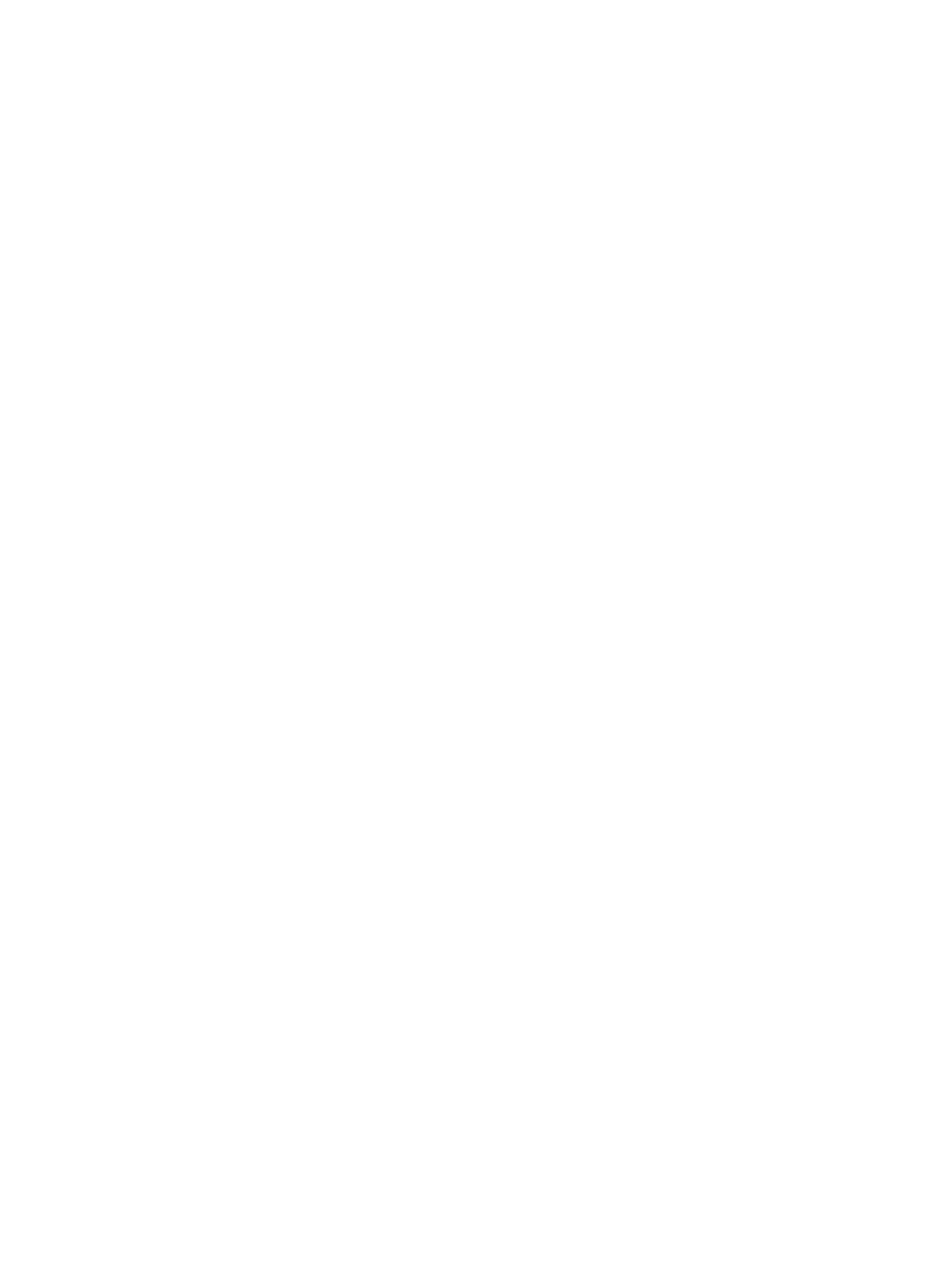
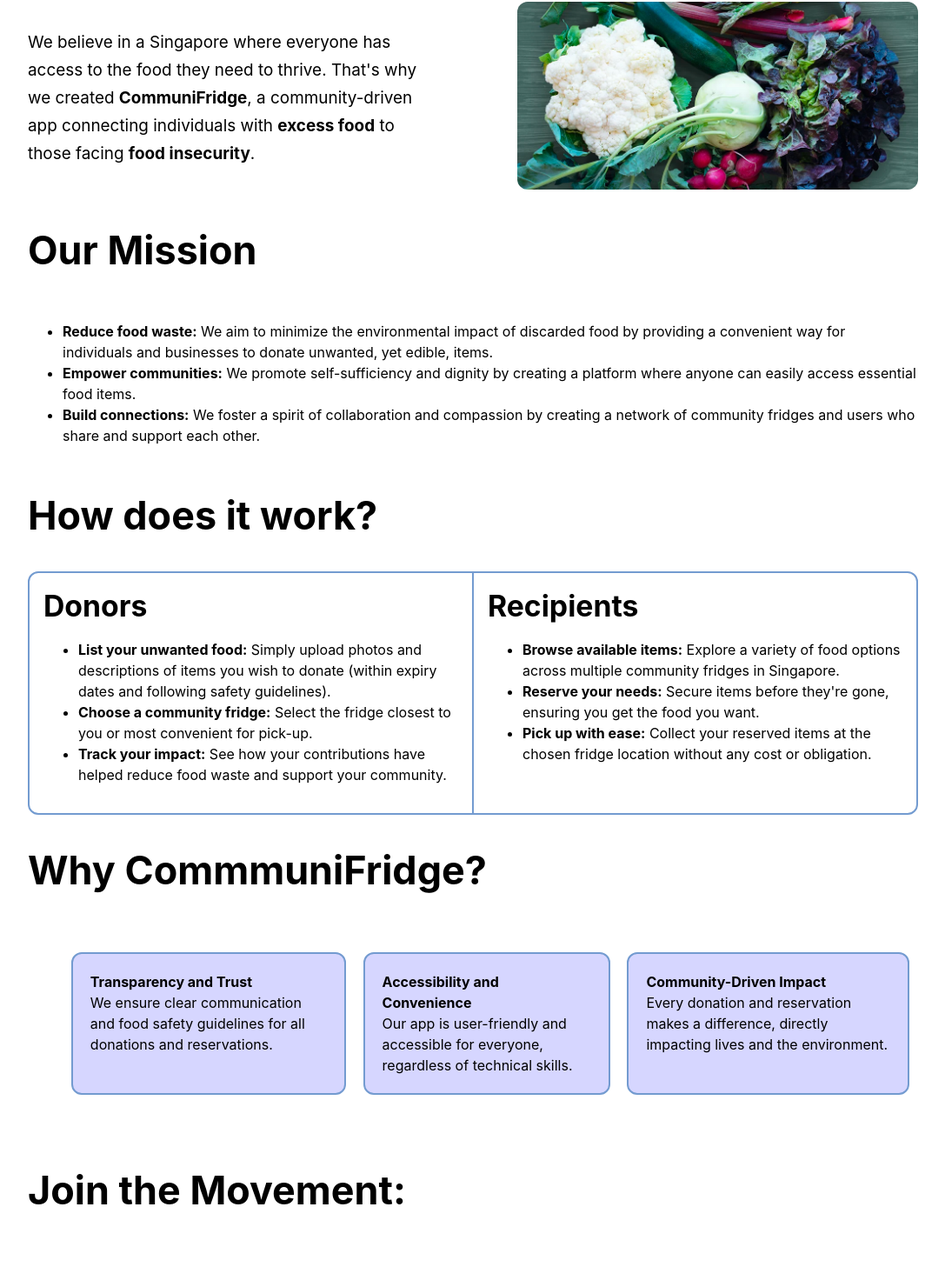
Before and after one commit to hrtowii/NYP_FullStackProject, a React (Vite) app: page /about in a window 1280 px wide. Shown: the part 280-1737 px from the top of the page at 87% size, without its empty margins (96-1183 px from the left). Before the commit the page ends 800 px from the top, so only its background shows below. Built offline with nearby package versions, Linux system fonts and the light colour scheme.

Commit message:
feat: about us page

```diff
--- a/src/About.css
+++ b/src/About.css
@@ -0,0 +1,46 @@
+.gridthings {
+    padding-block: 12px;
+    border: 2px #739bd0 solid;
+    border-radius: 12px;
+    flex-direction: column;
+    display: flex;
+    width: 50%;
+    padding: 16px;
+  }
+
+.gridthings h3 {
+    margin: 0px;
+}
+  #gridleft {
+    border-right: 1px #739bd0 solid;
+    border-top-right-radius: 0;
+    border-bottom-right-radius: 0;
+  }
+
+  #gridright {
+    border-left: 1px #739bd0 solid;
+    border-top-left-radius: 0;
+    border-bottom-left-radius: 0;
+  }
+
+  .roundedimg {
+    border-radius: 12px;
+    /* margin-block: 30px; */
+  }
+
+  .horizontalol ol {
+    max-width: 99%;
+    display:flex;
+  }
+
+  .horizontalol li {
+    display: flex;
+    flex-direction: column;
+    max-width: 33%;
+    margin-inline: 1%;
+    margin-block: 3%;
+    padding: 20px;
+    border: 2px #739bd0 solid;
+    border-radius: 12px;
+    background-color: rgba(120,120,255,0.3);
+  }
--- a/src/About.jsx
+++ b/src/About.jsx
@@ -6,9 +6,55 @@ export default function About() {
   return (
     <>
     <Navbar/>
-    <div>
+    <div class="content">
+            <h2>Connecting Your Kindness, Empowering Communities</h2>
+            <div style={{display: 'flex', gap: '10%', alignItems: 'center'}}>
+                <div style={{width: '50%'}}>
+                    <p>We believe in a Singapore where everyone has access to the food they need to thrive. That's why we created <b>CommuniFridge</b>, a community-driven app connecting individuals with <b>excess food</b> to those facing <b>food insecurity</b>.</p>
+                </div>
+                <div style={{width: '50%'}}>
+                    <img style={{width: '100%'}} class="roundedimg" src="/vegetables.png"></img>
+                </div>
+            </div>
 
+            <h2>Our Mission</h2>
+            <ul>
+              <li><b>Reduce food waste:</b> We aim to minimize the environmental impact of discarded food by providing a convenient way for individuals and businesses to donate unwanted, yet edible, items.</li>
+              <li><b>Empower communities:</b> We promote self-sufficiency and dignity by creating a platform where anyone can easily access essential food items.</li>
+              <li><b>Build connections:</b> We foster a spirit of collaboration and compassion by creating a network of community fridges and users who share and support each other.</li>
+            </ul>
+            <h2>How does it work?</h2>
+      <div style={{display: "flex"}}>
+        <div id="gridleft" class="gridthings">
+            <h3>Donors</h3>
+            <ul>
+              <li><b>List your unwanted food:</b> Simply upload photos and descriptions of items you wish to donate (within expiry dates and following safety guidelines).</li>
+              <li><b>Choose a community fridge:</b> Select the fridge closest to you or most convenient for pick-up.</li>
+              <li><b>Track your impact:</b> See how your contributions have helped reduce food waste and support your community.</li>
+            </ul>
+        </div>
+        <div id="gridright" class="gridthings">
+            <h3>Recipients</h3>
+            <ul>
+              <li><b>Browse available items:</b> Explore a variety of food options across multiple community fridges in Singapore.</li>
+              <li><b>Reserve your needs:</b> Secure items before they're gone, ensuring you get the food you want.</li>
+              <li><b>Pick up with ease:</b> Collect your reserved items at the chosen fridge location without any cost or obligation.</li>
+            </ul>
+        </div>
     </div>
+    <div class="horizontalol">
+        <h2>Why CommmuniFridge?</h2>
+        <ol>
+          <li><b>Transparency and Trust</b> We ensure clear communication and food safety guidelines for all donations and reservations.</li>
+          <li><b>Accessibility and Convenience</b> Our app is user-friendly and accessible for everyone, regardless of technical skills.</li>
+          <li><b>Community-Driven Impact</b> Every donation and reservation makes a difference, directly impacting lives and the environment.</li>
+        </ol>
+    </div>
+
+    <h2>Join the Movement:</h2>
+    <p>Download <b>CommmuniFridge</b> today and be a part of building a more inclusive and sustainable Singapore. <b>Donate, reserve, and share</b> your experience to create a ripple effect of kindness and empower your community.</p>
+    <p><b>Together, we can ensure that everyone has access to the nourishment they deserve.</b></p>
+</div>
     </>
   )
 }
--- a/src/Login.jsx
+++ b/src/Login.jsx
@@ -8,7 +8,7 @@ const backendRoute = 'http://localhost:3000'
 
 const handleSubmit = async (event, formData, navigate, setError) => {
   event.preventDefault();
-  console.log(formData)
+  // console.log(formData)
   try {
     const response = await fetch(`${backendRoute}/login`, {
       method: 'POST',
--- a/src/Signup.css
+++ b/src/Signup.css
@@ -5,3 +5,20 @@ form {
     display: flex;
     flex-direction: column;
 }
+
+.inputSplit {
+    display: flex;
+    gap: 12px;
+}
+
+.roleField {
+    display: flex;
+    width: 20%;
+}
+
+.roleField > .MuiTextField-root {
+    width: 100%;
+}
+.inputSplit > .MuiTextField-root {
+    width: 80%;
+}
--- a/src/Signup.jsx
+++ b/src/Signup.jsx
@@ -1,9 +1,9 @@
-import {React, useState} from 'react'
+import { React, useState } from 'react'
 import Navbar from "./components/Navbar";
 import "./index.css"
 import "./Signup.css"
 import { useNavigate, Link } from 'react-router-dom';
-import { Button, TextField } from '@mui/material';
+import { Button, FormControl, TextField, InputLabel, MenuItem, Select } from '@mui/material';
 const backendRoute = 'http://localhost:3000'
 
 // TODO: handle roles on the backend routes, post to it with the role you want to create a user/donator depending on selection
@@ -30,7 +30,7 @@ const handleSubmit = async (event, formData, navigate, setError) => {
 }
 
 export default function Signup() {
-  const [formData, setFormData] = useState({ name: '', email: '', password: '' });
+  const [formData, setFormData] = useState({ role: '', name: '', email: '', password: '' });
   const handleChange = (event) => {
     setFormData({ ...formData, [event.target.name]: event.target.value })
   }
@@ -41,14 +41,25 @@ export default function Signup() {
 
   return (
     <>
-    <Navbar/>
-    <div className='content'>
-      {/* write a form here to post to backendRoute + signup */}
-      {/* form should have name, email, and password. on getting back 200 success, reroute to login with react-router-dom. */}
-        <h1 style={{color: "#4D4D4D"}}>Sign up</h1>
-        <p style={{color: "#808080"}}>Create an account to access all features.</p>
+      <Navbar />
+      <div className='content'>
+        <h1 style={{ color: "#4D4D4D" }}>Sign up</h1>
+        <p style={{ color: "#808080" }}>Create an account to access all features.</p>
         <form onSubmit={(event) => handleSubmit(event, formData, navigate, setError)}>
-          <TextField margin="normal" label="Username" type="text" name="name" value={formData.name} onChange={handleChange} />
+          <div className="inputSplit">
+            <div className="roleField">
+              <TextField
+                select
+                value={formData.role}
+                label="Role"
+                onChange={(event) => setFormData({ ...formData, 'role': event.target.value })}
+              >
+                <MenuItem value={'user'}>User</MenuItem>
+                <MenuItem value={'donator'}>Donator</MenuItem>
+              </TextField>
+            </div>
+            <TextField label="Username" type="text" name="name" value={formData.name} onChange={handleChange} />
+          </div>
           <TextField margin="normal" label="Email" type="email" name="email" value={formData.email} onChange={handleChange} />
           <TextField margin="normal" label="Password" type="password" name="password" value={formData.password} onChange={handleChange} />
           <Button variant="contained" type="submit">Sign up</Button>
```
Also changed, not shown: public/vegetables.png (added), 1 other file (tests, documents, lock files or other folders).
